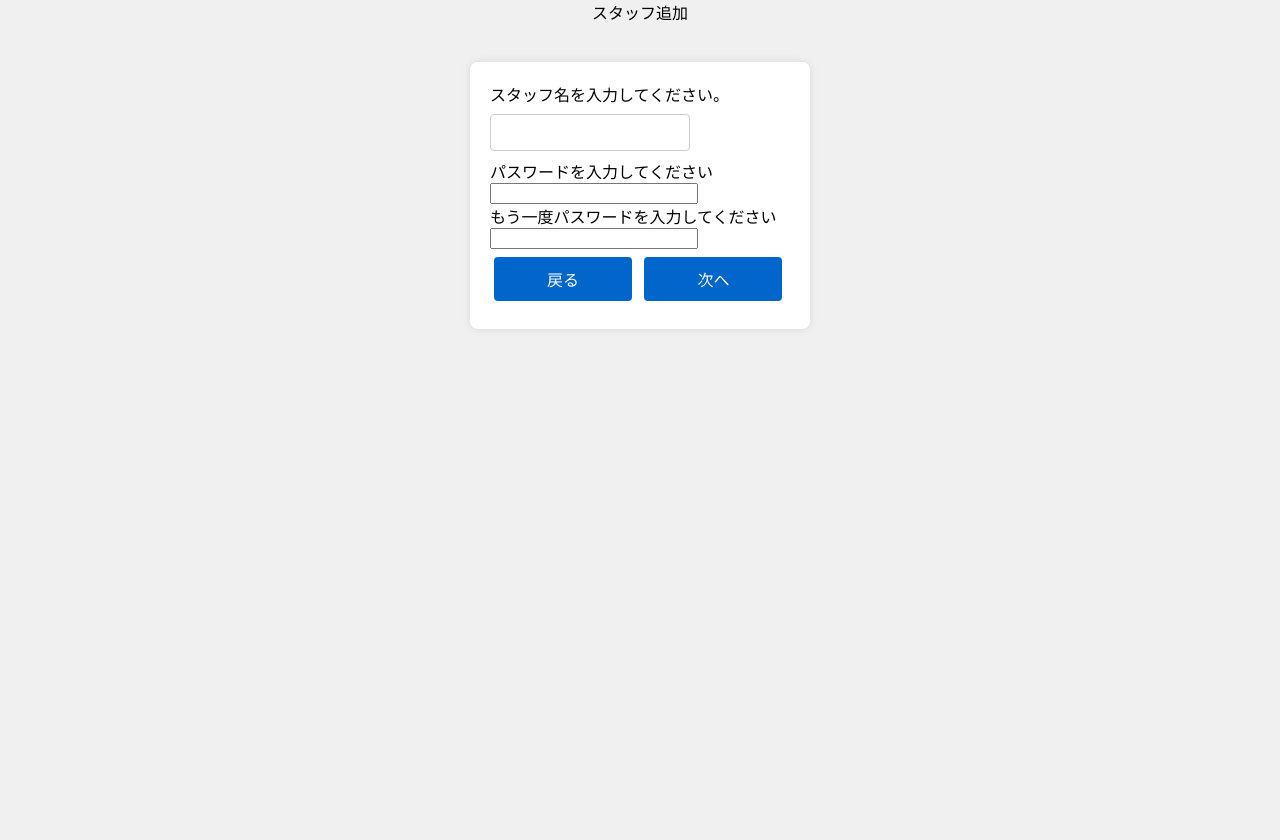
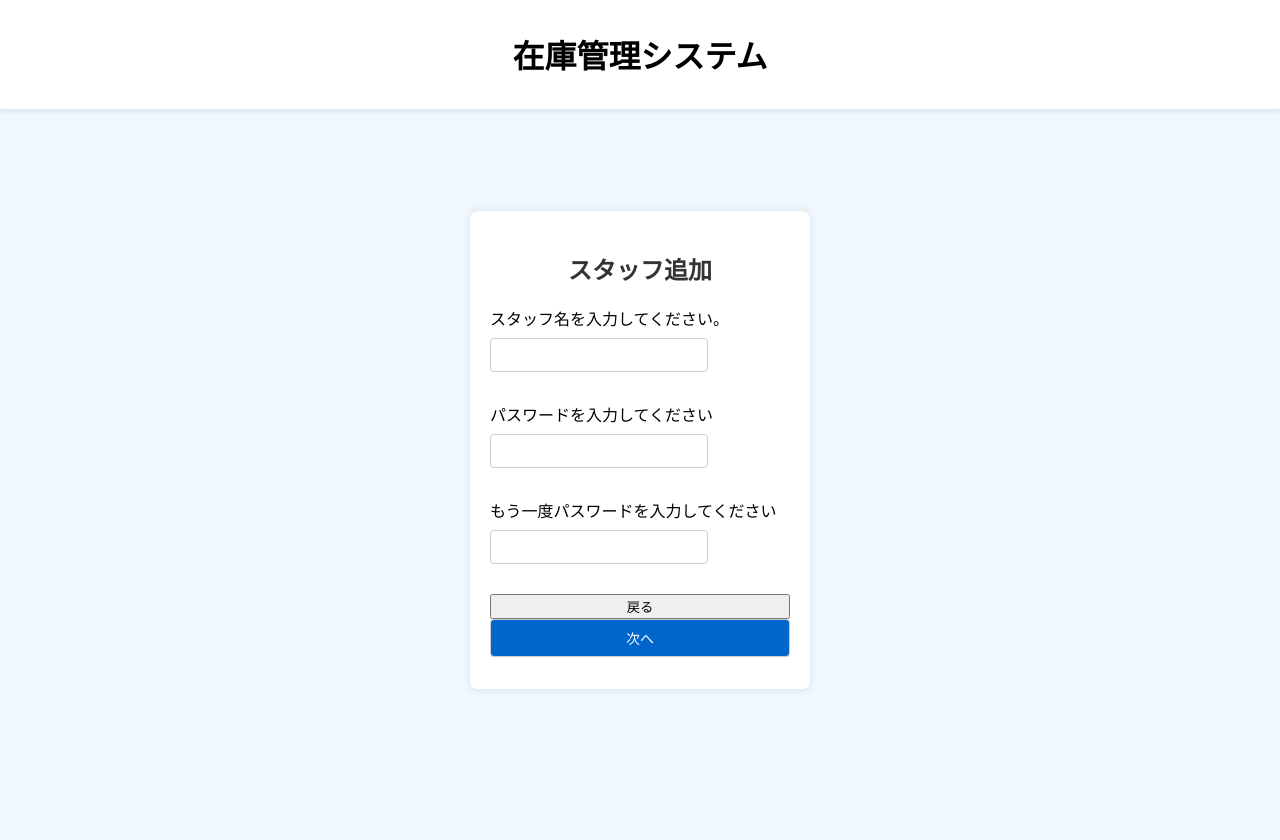
Before and after one commit to yabukilab/matsuda-d, a PHP site: page /staff_add.php in a window 1280 px wide. Before the commit the page ends 329 px from the top, so only its background shows below. Run offline with PHP 8.4, Linux system fonts and the light colour scheme.

Commit message:
20240703

```diff
--- a/htdocs/login.css
+++ b/htdocs/login.css
@@ -45,7 +45,9 @@ body {
 
 .login-form input[type="text"],
 .login-form input[type="password"],
-.login-form input[type="submit"] {
+.login-form input[type="submit"] ,
+.login-form input[type="post"]
+{
     padding: 8px;
     margin-bottom: 12px;
     border: 1px solid #ccc;
--- a/htdocs/login.php
+++ b/htdocs/login.php
@@ -12,7 +12,6 @@
 
 <div class="login-form">
     <h2>IDとパスワードを入力してください。</h2>
-
     <form method="post" action="login_check.php">
         <label for="code">スタッフコード</label>
         <input type="text" id="code" name="code" required><br><br>
--- a/htdocs/staff_add.php
+++ b/htdocs/staff_add.php
@@ -5,19 +5,24 @@
         <title>スタッフ追加</title>
     </head>
     <body>
-    <link rel="stylesheet" href="staff_add.css">
-    スタッフ追加<br>
+        <link rel="stylesheet" href="login.css">
+        <div class="header">
+            <h1>在庫管理システム<br></h1>
+        </div>
         <br>
+        <div class="login-form">
+            <h2>スタッフ追加</h2>
             <form method="post"action="staff_add_check.php">
-    スタッフ名を入力してください。<br>
+                <label for="name">スタッフ名を入力してください。<br></label>
                     <input type="text"name="name"style="width: 200px"><br>
-    パスワードを入力してください<br>
+                <label for="pass">パスワードを入力してください<br></label>
                     <input type="password"name="pass"style="width: 200px;"><br>
-    もう一度パスワードを入力してください<br>
+                <label for="pass2">もう一度パスワードを入力してください<br></label>
                     <input type="password"name="pass2"style="width: 200px;"><br>
                     <input type="button"onclick="history.back()"value="戻る">
                     <input type="submit"value="次へ">
             </form>
 
+        </div>
     </body>
 </html>
```
Also changed, not shown: htdocs/staff_add_check.php (+9 -1 lines), htdocs/staff_add_done.php (+7 -2 lines). Lines whose indentation alone changed are shown as unchanged.
